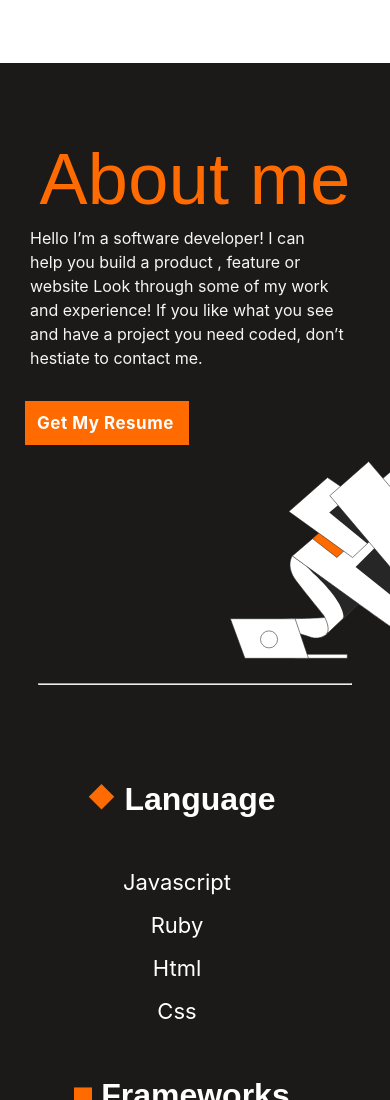
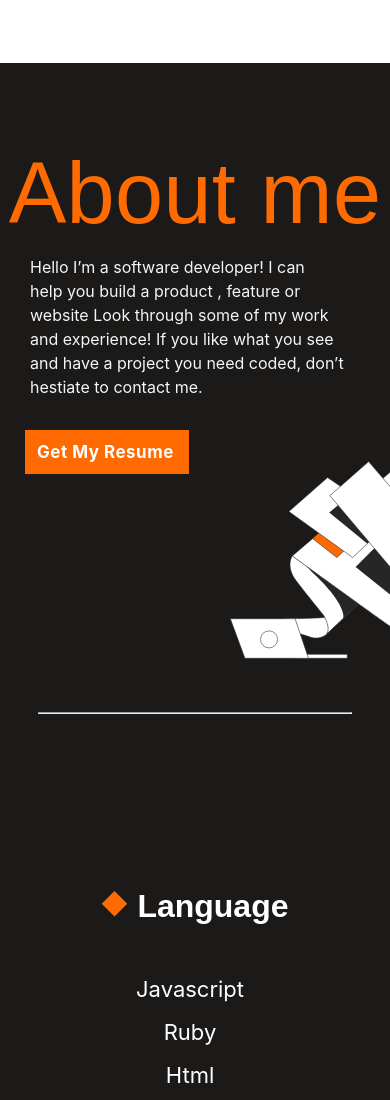
Before and after one commit to yasinabdmahmood/portfolio-website, a plain HTML site: page index.html in a window 390 px wide. Shown: the part 4074-5174 px from the top of the page. Drawn offline with Linux system fonts and the light colour scheme.

Commit message:
Modify style of sections with class about-me and sec2 to be more responsive

```diff
--- a/styles.css
+++ b/styles.css
@@ -481,7 +481,7 @@
   font-family: 'Crete Round', sans-serif;
   font-style: normal;
   font-weight: 400;
-  font-size: 72px;
+  font-size: 5.4rem;
   line-height: 88px;
   letter-spacing: 0.37px;
   color: #ff6b00;
@@ -536,12 +536,18 @@
   width: 80%;
 }
 
+.sec2{
+  display: flex;
+  justify-content: center;
+  margin-top: 20%;
+}
+
 .footer {
   display: flex;
+  padding: 0px;
   flex-direction: column;
-  width: 164px;
+  width: 50%;
   height: 24px;
-  padding-left: 100px;
   padding-top: 150px;
   font-family: 'InaiMathi', sans-serif;
   font-style: normal;
@@ -555,7 +561,7 @@
   color: #fff;
   padding-top: 40px;
   list-style: none;
-  width: 500px;
+  width: 100%;
   text-align: center;
 }
 
```
